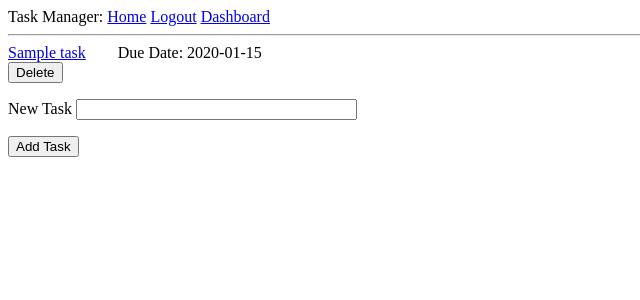
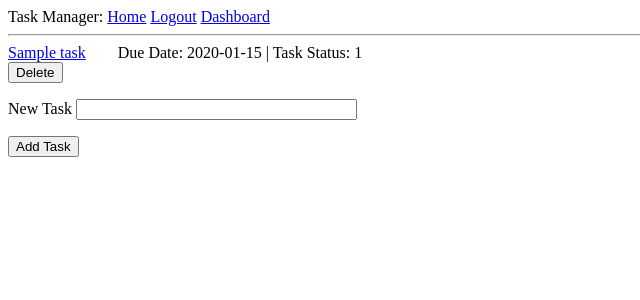
Before and after one commit to joaquinauc/task-manager, a Flask app: page /dashboard in a window 1280 px wide. Shown: the top 300 px of the page, without its empty margins (0-640 px from the left). Run offline with Flask 3, Linux system fonts and the light colour scheme; a user stored in the database is signed in; tables that the repository leaves empty hold one stand-in row (values such as "Sample post").

Commit message:
add task status to every task, just read

```diff
--- a/app/templates/dashboard.html
+++ b/app/templates/dashboard.html
@@ -4,13 +4,14 @@
     <div>
         {% for task in tasks %}
         <a href="{{ url_for('task', id=task.id, title=task.title) }}">{{ task.title }}</a>
-        &nbsp&nbsp&nbsp&nbsp&nbsp&nbsp Due Date: {{ task.due_date }}
+        &nbsp&nbsp&nbsp&nbsp&nbsp&nbsp Due Date: {{ task.due_date }} | Task Status: {{ task.progress }}
         <form action="{{ url_for('delete', id=task.id, title=task.title) }}" method="post">
-                {{ form.hidden_tag() }}
-                {{ form.submit(value='Delete') }}
+            {{ form.hidden_tag() }}
+            {{ form.submit(value='Delete') }}
         </form>
         {% endfor %}
     </div>
+
     <form action="" method="post">
         {{ form.hidden_tag() }}
         <p>
@@ -20,7 +21,6 @@
             <span style="color: red;">[{{ error }}]</span>
             {% endfor %}
         </p>
-
         <p>{{ form.submit() }}</p>
     </form>
 {% endblock %}
```
